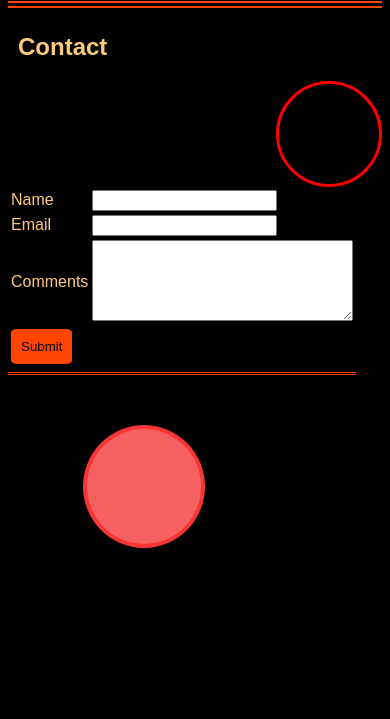
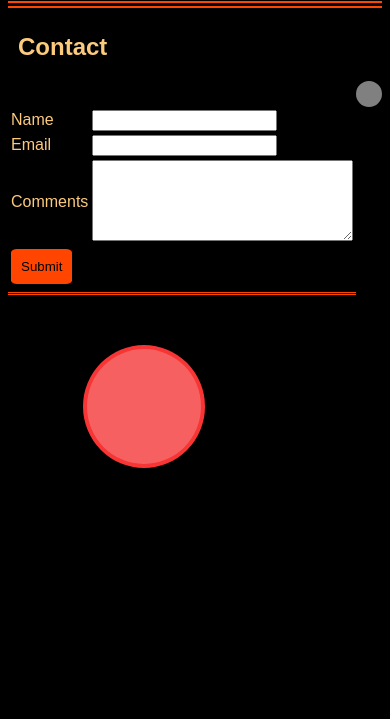
Before and after one commit to TeamRocketGrunt/Personal-Website, a plain HTML site: page contact.html in a window 390 px wide. Shown: the part 125-844 px from the top of the page. Drawn offline with Linux system fonts and the light colour scheme.

Commit message:
Add second moon

```diff
--- a/contact.html
+++ b/contact.html
@@ -40,7 +40,7 @@
                 <tr>
                     <td><button type="submit">Submit</button></td>
                 </tr>
-                <span class="rings-right"></span>
+                <span class="moon-right"></span>
             </table>
         </form>
         <span class="rings"></span>
--- a/index.css
+++ b/index.css
@@ -159,6 +159,16 @@ button {
     margin-top: 10px;
 }
 
+.moon-right {
+    height: 75px;
+    width: 75px;
+    background-color: #808080;
+    border-color: #808080;
+    border-style: solid;
+    border-radius: 50%;
+    float: right;
+}
+
 .rings-right {
     height: 100px;
     width: 100px;
@@ -200,4 +210,8 @@ footer {
         width: 40px;
         height: 40px;
     }
+    .moon-right {
+        width: 20px;
+        height: 20px;;
+    }
 }
```
